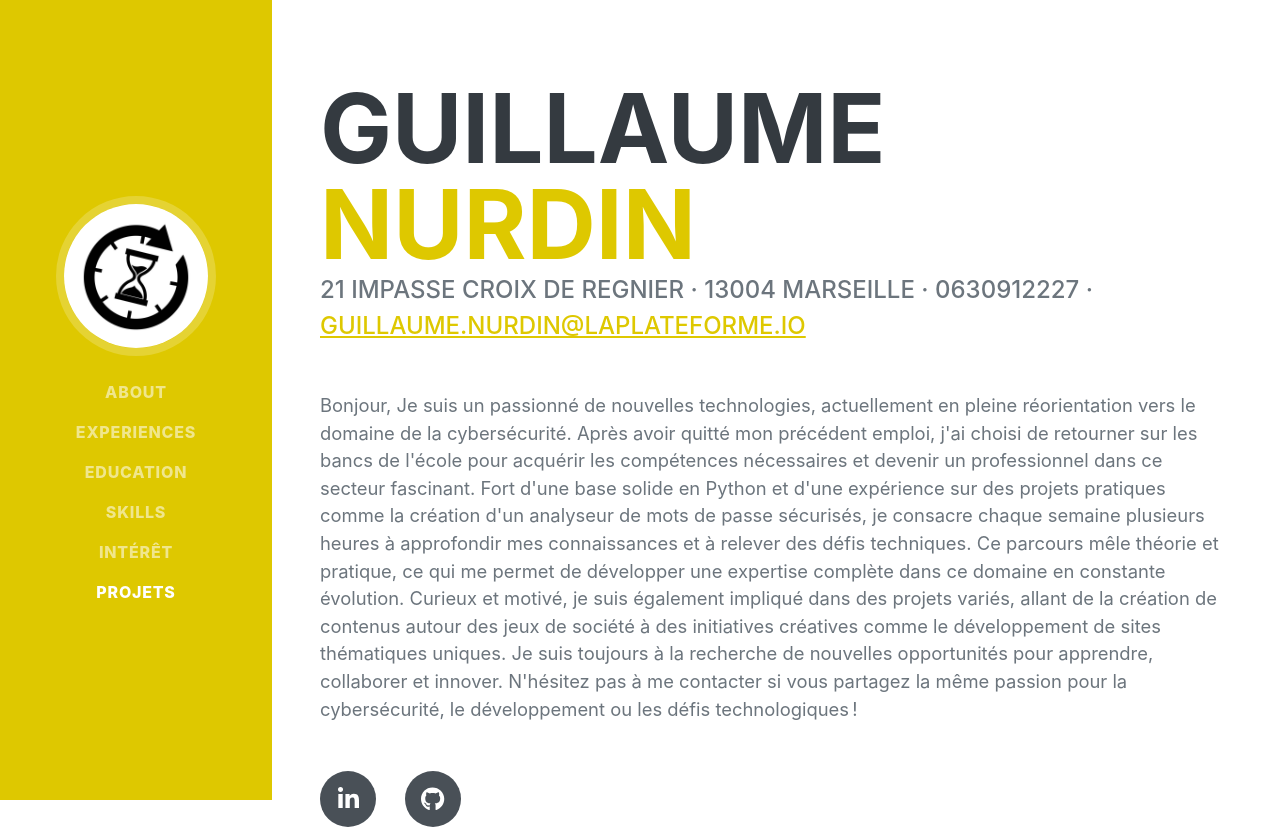
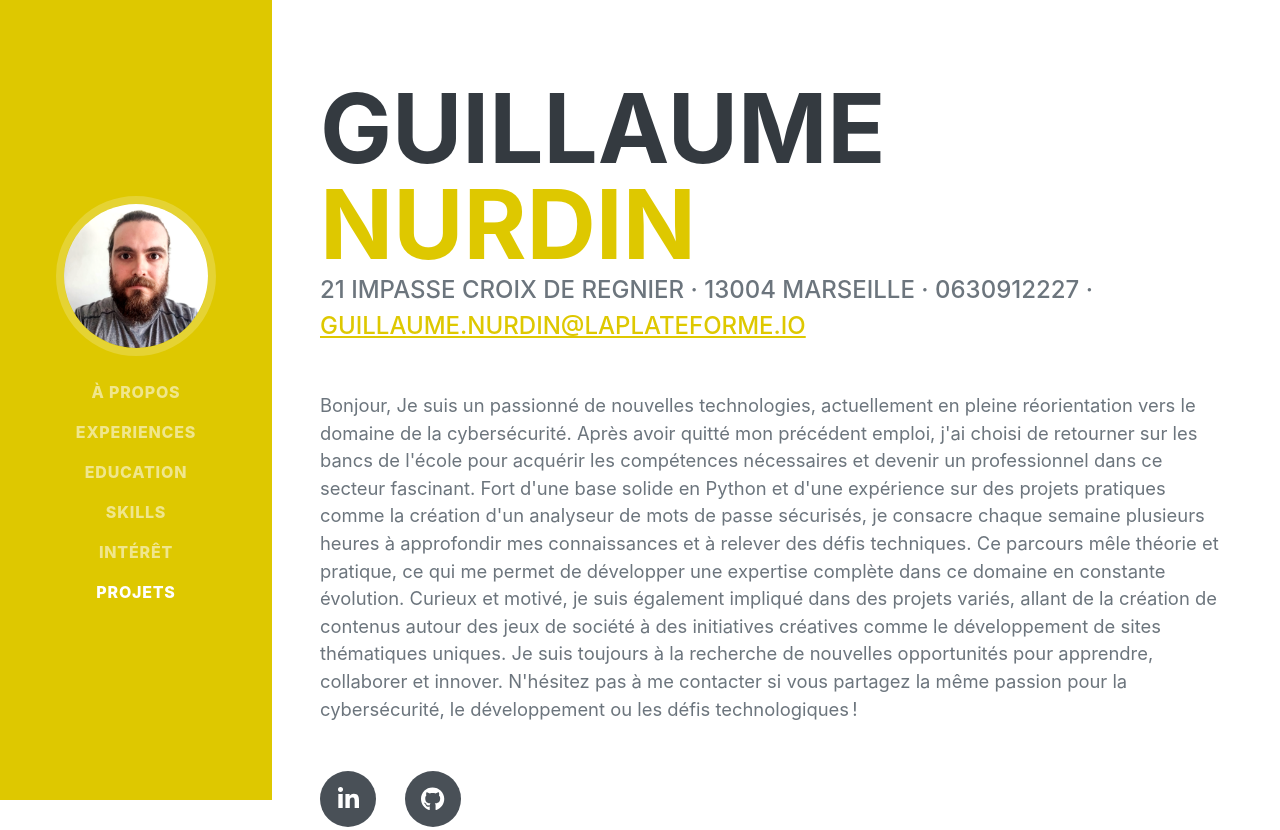
Before and after one commit to guillaume-nurdin/Portfolio, a plain HTML site: page index.html in a window 1280 px wide. Shown: the top 830 px of the page. Drawn offline with nearby package versions, Linux system fonts and the light colour scheme; a web font is replaced by a local one.

Commit message:
ajout de ma photo de profil

```diff
--- a/index.html
+++ b/index.html
@@ -24,12 +24,12 @@
 
             <a class="navbar-brand js-scroll-trigger" href="#page-top">
                 <span class="d-block d-lg-none">Guillaume Nurdin</span>
-               <span class="d-none d-lg-block"><img class="img-fluid img-profile rounded-circle mx-auto mb-2" src="assets/img/istockphoto-1327437190-612x612.jpg" alt="..." /></span>
+               <span class="d-none d-lg-block"><img class="img-fluid img-profile rounded-circle mx-auto mb-2" src="assets/img/LinkedIn_Profile_Image.png" alt="..." /></span>
             </a>
             <button class="navbar-toggler" type="button" data-bs-toggle="collapse" data-bs-target="#navbarResponsive" aria-controls="navbarResponsive" aria-expanded="false" aria-label="Toggle navigation"><span class="navbar-toggler-icon"></span></button>
             <div class="collapse navbar-collapse" id="navbarResponsive">
                 <ul class="navbar-nav">
-                    <li class="nav-item"><a class="nav-link js-scroll-trigger" href="#about">About</a></li>
+                    <li class="nav-item"><a class="nav-link js-scroll-trigger" href="#about">À propos</a></li>
                     <li class="nav-item"><a class="nav-link js-scroll-trigger" href="#experience">Experiences</a></li>
                     <li class="nav-item"><a class="nav-link js-scroll-trigger" href="#education">Education</a></li>
                     <li class="nav-item"><a class="nav-link js-scroll-trigger" href="#skills">Skills</a></li>
```
Also changed, not shown: assets/img/LinkedIn_Profile_Image.png (added), 1 other file.
